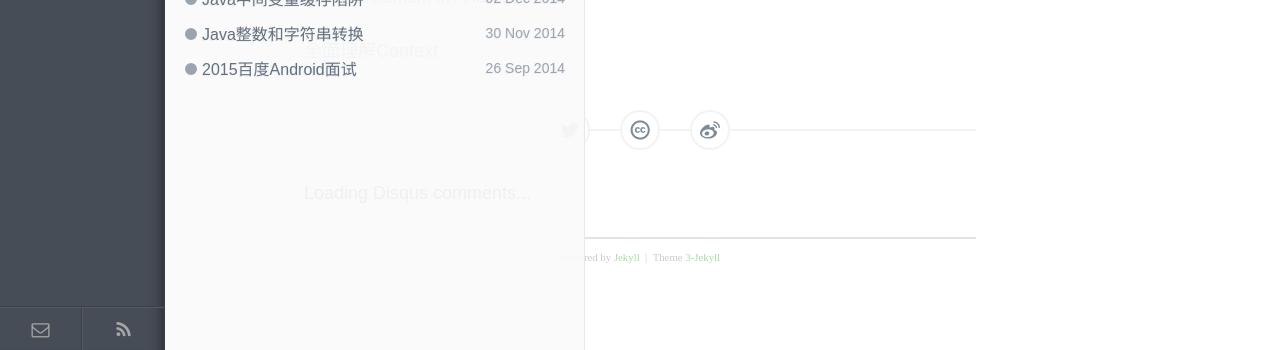
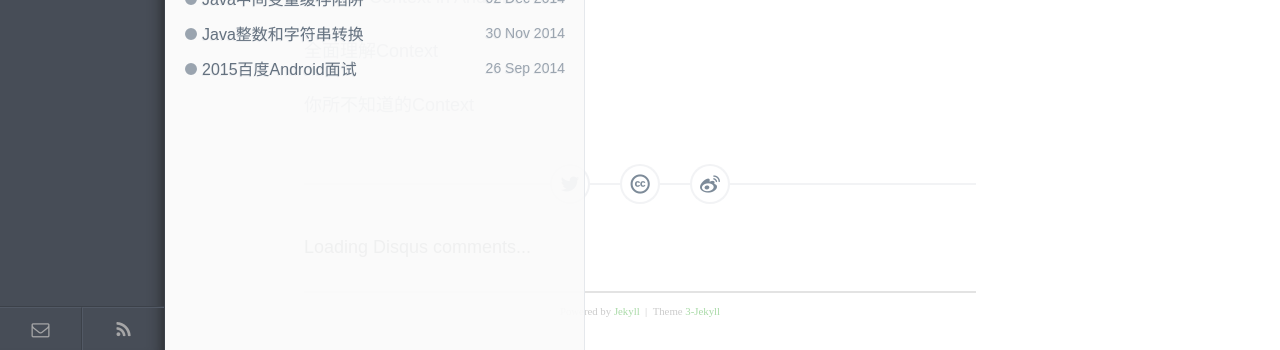
Before and after one commit to enlipan/enlipan.github.io, a Jekyll site: the page built from _posts/2015-7-10-about-android-context.md, in a window 1280 px wide. Shown: the part 1247-1597 px from the top of the page. Built offline with Jekyll 4.4.1, drawn with Linux system fonts in a browser that asks for light colours; comment, search, counter and statistics services are not loaded.

Commit message:
post android context 0710

```diff
--- a/_posts/2015-7-10-about-android-context.md
+++ b/_posts/2015-7-10-about-android-context.md
@@ -41,3 +41,5 @@ category: android
 [What is Context in Android?-SOF](http://stackoverflow.com/questions/3572463/what-is-context-in-android)
 
 [全面理解Context](http://www.cnblogs.com/android100/p/Android-Context.html)
+
+[你所不知道的Context](http://blog.csdn.net/qinjuning/article/details/7310620)
```
